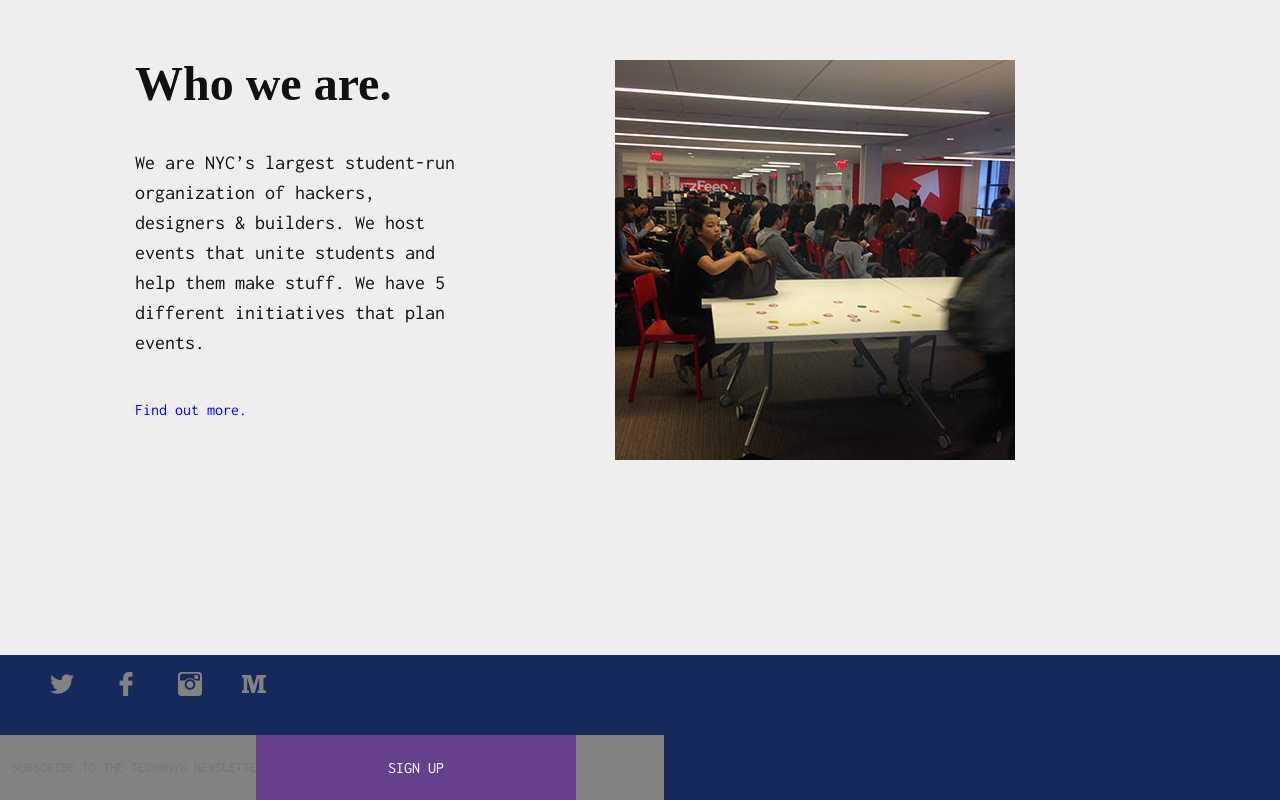
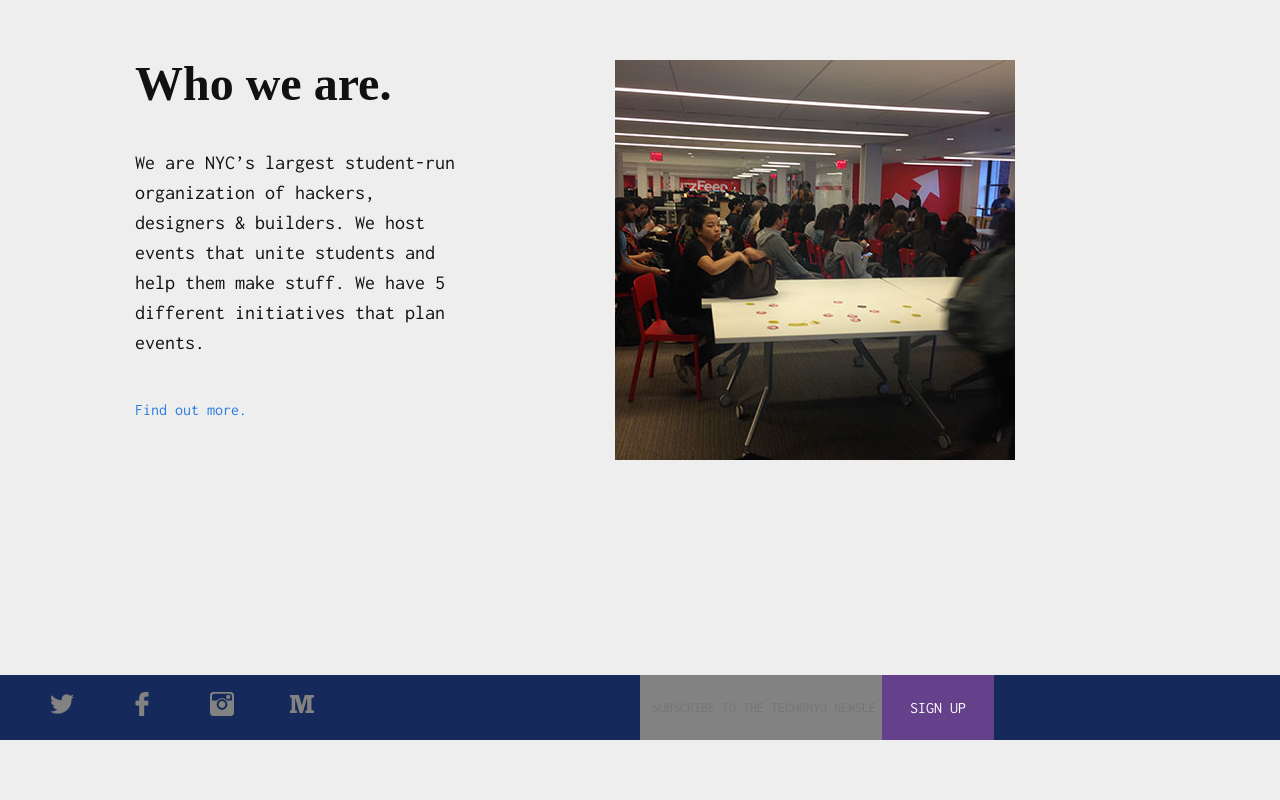
Before and after one commit to TechAtNYU/techatnyu.org-2018, a website: page app/index.html in a window 1280 px wide. Shown: the part 875-1675 px from the top of the page. After the commit the page ends 1615 px from the top, so only its background shows below. Drawn offline with nearby package versions, Linux system fonts and the light colour scheme; some packages are replaced by stand-ins of ours; files that its build step writes are made by us from their sources.

Commit message:
basic layout of first page

```diff
--- a/app/styles/_base.scss
+++ b/app/styles/_base.scss
@@ -89,7 +89,7 @@ h1, h2, h3, h4, h5, h6 {
  */
 a {
     text-decoration: none;
-    :not(.nav-link) {
+    &:not(.nav-link) {
         color: $brand-color;
         &:visited {
         color: darken($brand-color, 15%);
--- a/app/styles/_head_foot.scss
+++ b/app/styles/_head_foot.scss
@@ -50,16 +50,17 @@
 }
 .nav-list li:hover{
 	border-bottom: 4px solid $orange;
-	background:red;
 }
 .nav-list:last-child li{
 	background: $grey-color-light;
 }
 .sub {
-	position: relative;
+	position: absolute;
 }
 .nav-list, .sub {
 	height: 65px;
+	width: 35%;
+	left: 53%;
 }
 .nav-list li {
 	display:table-cell;
@@ -71,11 +72,6 @@
 .uniheader__meta {
 	width: 100%;
 	text-transform: uppercase;
-
-	.nav-list, .sub {
-		width: 35%;
-		left: 50%;
-	}
 	.nav-list {
 		position: absolute;
 	}
@@ -85,7 +81,7 @@
 	}
 	.nav-list:last-child {
 		top: 0;
-		left: 75%;
+		left: 78%;
 		width: 20%;
 	}
 	.nav-list li {
@@ -111,7 +107,7 @@
 	border-radius: 0;
 	position: relative;
 	width: 25%;
-	left: 20%;
+	left: 54%;
 }
 .uniheader__newslettersub:focus {
 	outline: none;
@@ -153,8 +149,16 @@
 /** footer **/
 .unifooter__main {
 	position: relative;
-	top: 60px;
+	top: 80px;
+	overflow: none;
 	background-color: #152A5B;
 	color: white;
-
+	.nav-list {
+		width:25%;
+		left: 0;
+	}
+	.sub {
+		top: 0;
+		left: 50%;
+	}
 }
```
